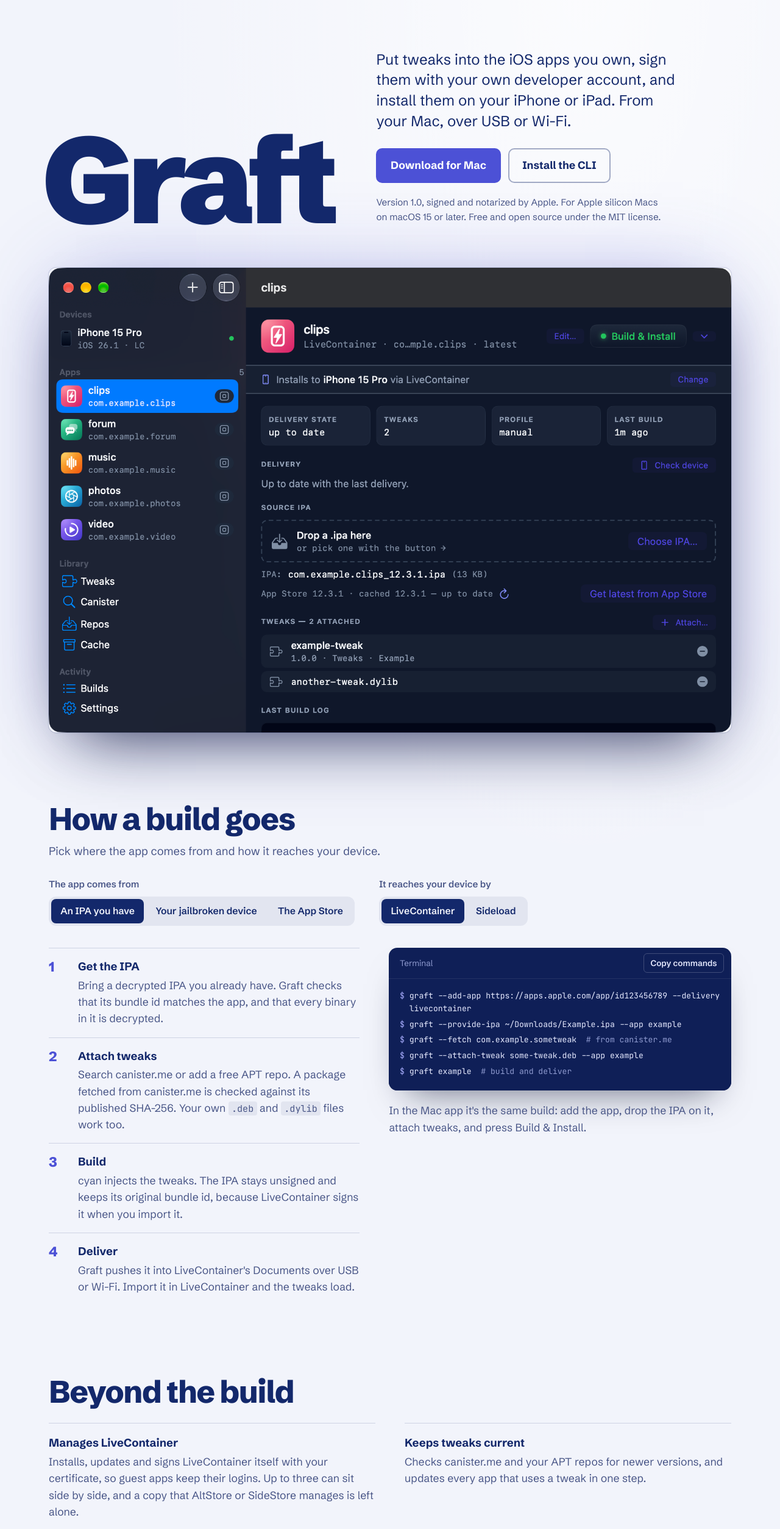
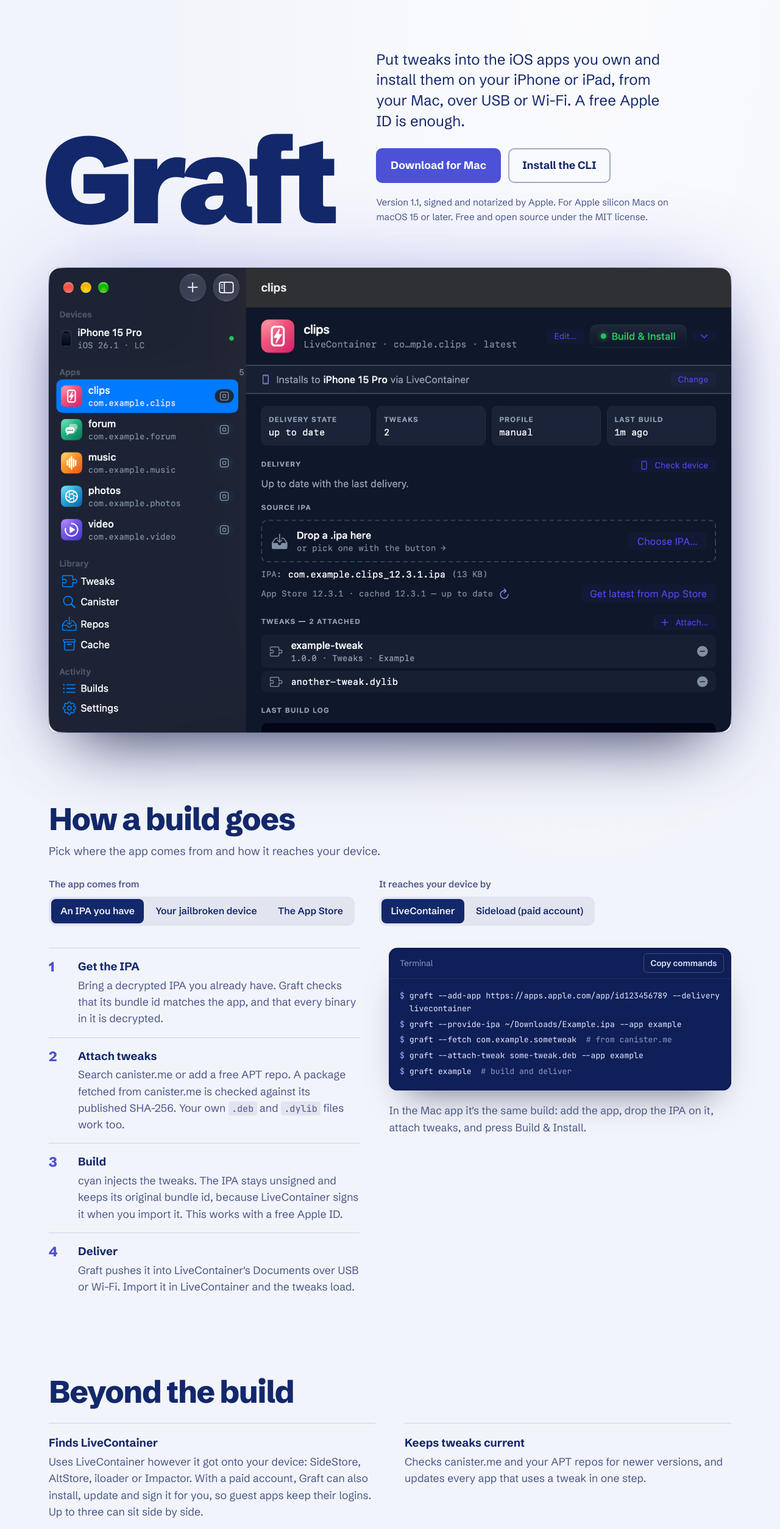
Before and after one commit to GreenglassT/Graft, a plain HTML site: page index.html in a window 1280 px wide. Shown: the part 53-2560 px from the top of the page at 61% size. Drawn offline with Linux system fonts and the light colour scheme.

Commit message:
Copy for v1.1: Graft works with a free Apple ID
Co-Authored-By: Claude Opus 5.5 <noreply@anthropic.com>
Claude-Session: https://claude.ai/code/session_0116r7Pi3eeXP2oHMVTPV6FY

```diff
--- a/app.js
+++ b/app.js
@@ -23,11 +23,11 @@
   };
   var delivery = {
     livecontainer: {
-      build: "cyan injects the tweaks. The IPA stays unsigned and keeps its original bundle id, because LiveContainer signs it when you import it.",
+      build: "cyan injects the tweaks. The IPA stays unsigned and keeps its original bundle id, because LiveContainer signs it when you import it. This works with a free Apple ID.",
       deliver: "Graft pushes it into LiveContainer's Documents over USB or Wi-Fi. Import it in LiveContainer and the tweaks load."
     },
     sideload: {
-      build: "cyan injects the tweaks, and zsign signs the result with your certificate and provisioning profile.",
+      build: "cyan injects the tweaks, and zsign signs the result with your certificate and provisioning profile. This needs a paid developer account.",
       deliver: "Graft installs it on your iPhone or iPad as a normal app, next to everything else on the home screen."
     }
   };
--- a/index.html
+++ b/index.html
@@ -4,9 +4,9 @@
   <meta charset="utf-8">
   <meta name="viewport" content="width=device-width, initial-scale=1">
   <title>Graft: inject tweaks, sign and install IPAs from your Mac</title>
-  <meta name="description" content="Graft is a free, open-source Mac app and CLI that injects tweaks into the iOS apps you own, signs them with your paid Apple Developer account, and installs them on your iPhone or iPad, directly or through LiveContainer.">
+  <meta name="description" content="Graft is a free, open-source Mac app and CLI that injects tweaks into the iOS apps you own and installs them on your iPhone or iPad: into LiveContainer with a free Apple ID, or signed as a normal app with a paid Apple Developer account.">
   <meta property="og:title" content="Graft">
-  <meta property="og:description" content="Inject tweaks into the iOS apps you own, sign them with your developer account, and install them from your Mac. Free and open source.">
+  <meta property="og:description" content="Inject tweaks into the iOS apps you own and install them from your Mac, with a free Apple ID or a paid developer account. Free and open source.">
   <meta property="og:image" content="https://graftipa.com/screenshot.png">
   <meta property="og:url" content="https://graftipa.com/">
   <link rel="canonical" href="https://graftipa.com/">
@@ -36,12 +36,12 @@
         <div class="hero-head">
           <h1>Graft</h1>
           <div class="hero-text">
-            <p class="lede">Put tweaks into the iOS apps you own, sign them with your own developer account, and install them on your iPhone or iPad. From your Mac, over USB or Wi-Fi.</p>
+            <p class="lede">Put tweaks into the iOS apps you own and install them on your iPhone or iPad, from your Mac, over USB or Wi-Fi. A free Apple ID is enough.</p>
             <div class="actions">
             <a class="button" href="https://github.com/GreenglassT/Graft/releases/latest/download/Graft.zip">Download for Mac</a>
             <a class="button ghost" href="#install">Install the CLI</a>
           </div>
-          <p class="fineprint">Version 1.0, signed and notarized by Apple. For Apple silicon Macs on macOS 15 or later. Free and open source under the MIT license.</p>
+          <p class="fineprint">Version 1.1, signed and notarized by Apple. For Apple silicon Macs on macOS 15 or later. Free and open source under the MIT license.</p>
         </div>
         </div>
         <figure class="shot">
@@ -66,7 +66,7 @@
             <legend>It reaches your device by</legend>
             <div class="seg">
               <input type="radio" name="delivery" id="dl-lc" value="livecontainer" checked><label for="dl-lc">LiveContainer</label>
-              <input type="radio" name="delivery" id="dl-sl" value="sideload"><label for="dl-sl">Sideload</label>
+              <input type="radio" name="delivery" id="dl-sl" value="sideload"><label for="dl-sl">Sideload (paid account)</label>
             </div>
           </fieldset>
         </div>
@@ -75,7 +75,7 @@
           <ol class="steps" aria-live="polite">
             <li><h3>Get the IPA</h3><p data-step="source">Bring a decrypted IPA you already have. Graft checks that its bundle id matches the app, and that every binary in it is decrypted.</p></li>
             <li><h3>Attach tweaks</h3><p>Search canister.me or add a free APT repo. A package fetched from canister.me is checked against its published SHA-256. Your own <code>.deb</code> and <code>.dylib</code> files work too.</p></li>
-            <li><h3>Build</h3><p data-step="build">cyan injects the tweaks. The IPA stays unsigned and keeps its original bundle id, because LiveContainer signs it when you import it.</p></li>
+            <li><h3>Build</h3><p data-step="build">cyan injects the tweaks. The IPA stays unsigned and keeps its original bundle id, because LiveContainer signs it when you import it. This works with a free Apple ID.</p></li>
             <li><h3>Deliver</h3><p data-step="deliver">Graft pushes it into LiveContainer's Documents over USB or Wi-Fi. Import it in LiveContainer and the tweaks load.</p></li>
           </ol>
 
@@ -92,7 +92,7 @@
       <section class="more" aria-labelledby="more-title">
         <h2 id="more-title">Beyond the build</h2>
         <dl>
-          <div><dt>Manages LiveContainer</dt><dd>Installs, updates and signs LiveContainer itself with your certificate, so guest apps keep their logins. Up to three can sit side by side, and a copy that AltStore or SideStore manages is left alone.</dd></div>
+          <div><dt>Finds LiveContainer</dt><dd>Uses LiveContainer however it got onto your device: SideStore, AltStore, iloader or Impactor. With a paid account, Graft can also install, update and sign it for you, so guest apps keep their logins. Up to three can sit side by side.</dd></div>
           <div><dt>Keeps tweaks current</dt><dd>Checks canister.me and your APT repos for newer versions, and updates every app that uses a tweak in one step.</dd></div>
           <div><dt>Rolls back</dt><dd>Archives builds for each app version, so you can put one you shipped before back on the device without rebuilding.</dd></div>
           <div><dt>Knows what's stale</dt><dd>Tells you when a device is behind your config, and why: a rebuilt tweak, or a new version of the app.</dd></div>
@@ -113,15 +113,16 @@
             <h3>The CLI</h3>
             <p>Install it with pipx, then let it set itself up.</p>
 <pre><code><span class="ln"><span class="p">$</span> pipx install git+https://github.com/GreenglassT/Graft</span><span class="ln"><span class="p">$</span> graft --init</span><span class="ln"><span class="p">$</span> graft --check</span></code></pre>
-            <p class="small"><code>--init</code> copies in your certificate and profile and finds your device. <code>--check</code> lists any tool that's missing.</p>
+            <p class="small"><code>--init</code> asks whether you have a paid developer account, copies in your certificate and profile if you do, and finds your device. <code>--check</code> lists any tool that's missing.</p>
           </div>
         </div>
         <h3 class="req-title">You'll need</h3>
         <ul class="req">
-          <li>A paid Apple Developer account, with a development certificate and a provisioning profile that includes your device</li>
+          <li>A free Apple ID, with LiveContainer on your device. Install it with SideStore, AltStore, iloader or Impactor, which also refresh it every 7 days.</li>
+          <li>Or a paid Apple Developer account, with a development certificate and a provisioning profile that includes your device. It adds sideloading apps directly, and lets Graft install and sign LiveContainer for you.</li>
           <li>An Apple silicon Mac. The app needs macOS 15 or later, and the CLI needs Python 3.11 or later.</li>
           <li>An iPhone or iPad paired with that Mac, over USB or Wi-Fi</li>
-          <li>The tools Graft drives: cyan, zsign and libimobiledevice. The <a href="https://github.com/GreenglassT/Graft#requirements">README</a> has a one-line install for each.</li>
+          <li>The tools Graft drives: cyan and libimobiledevice, plus zsign for sideloading with a paid account. The <a href="https://github.com/GreenglassT/Graft#requirements">README</a> has a one-line install for each.</li>
         </ul>
       </section>
 
```
